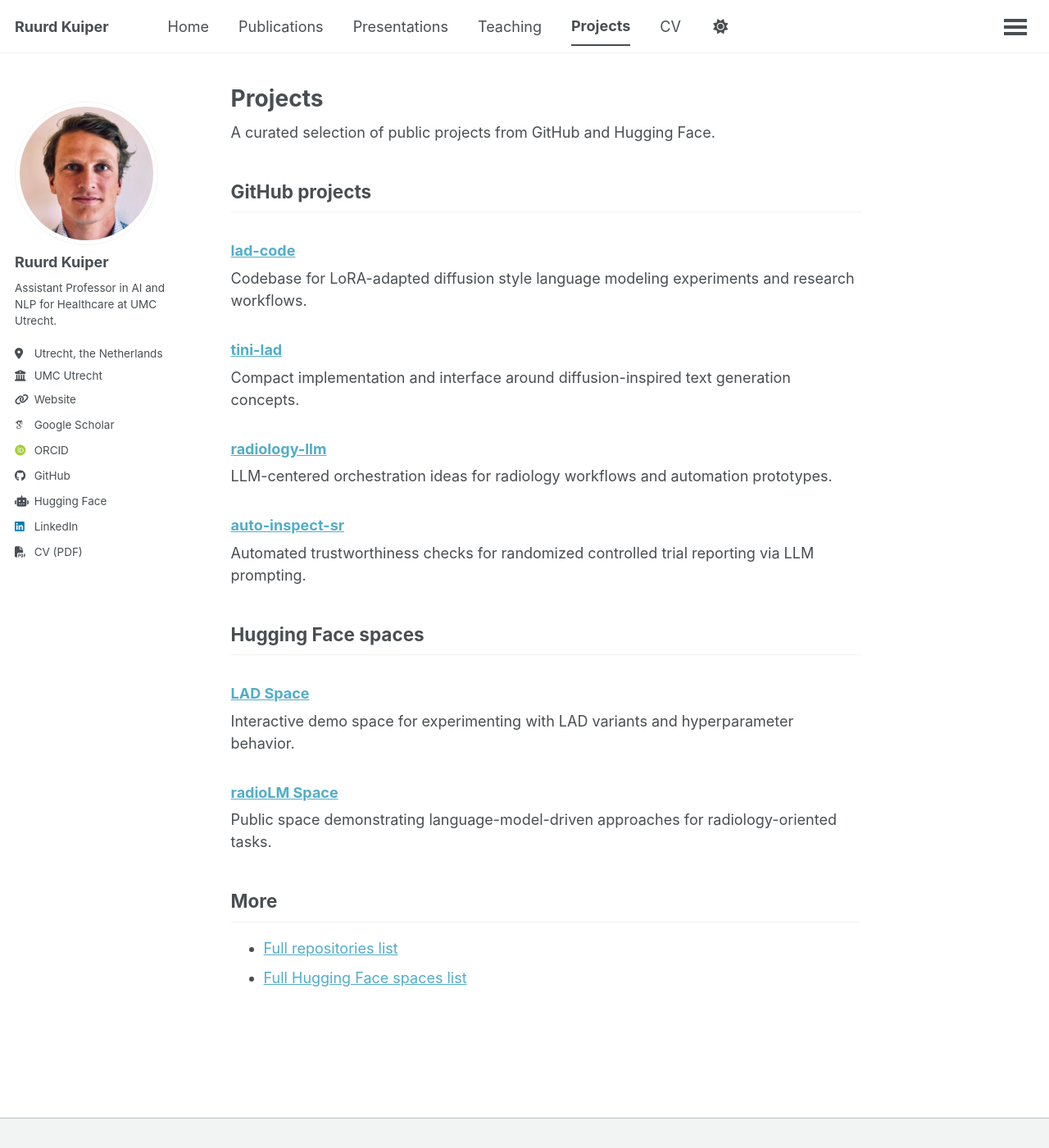
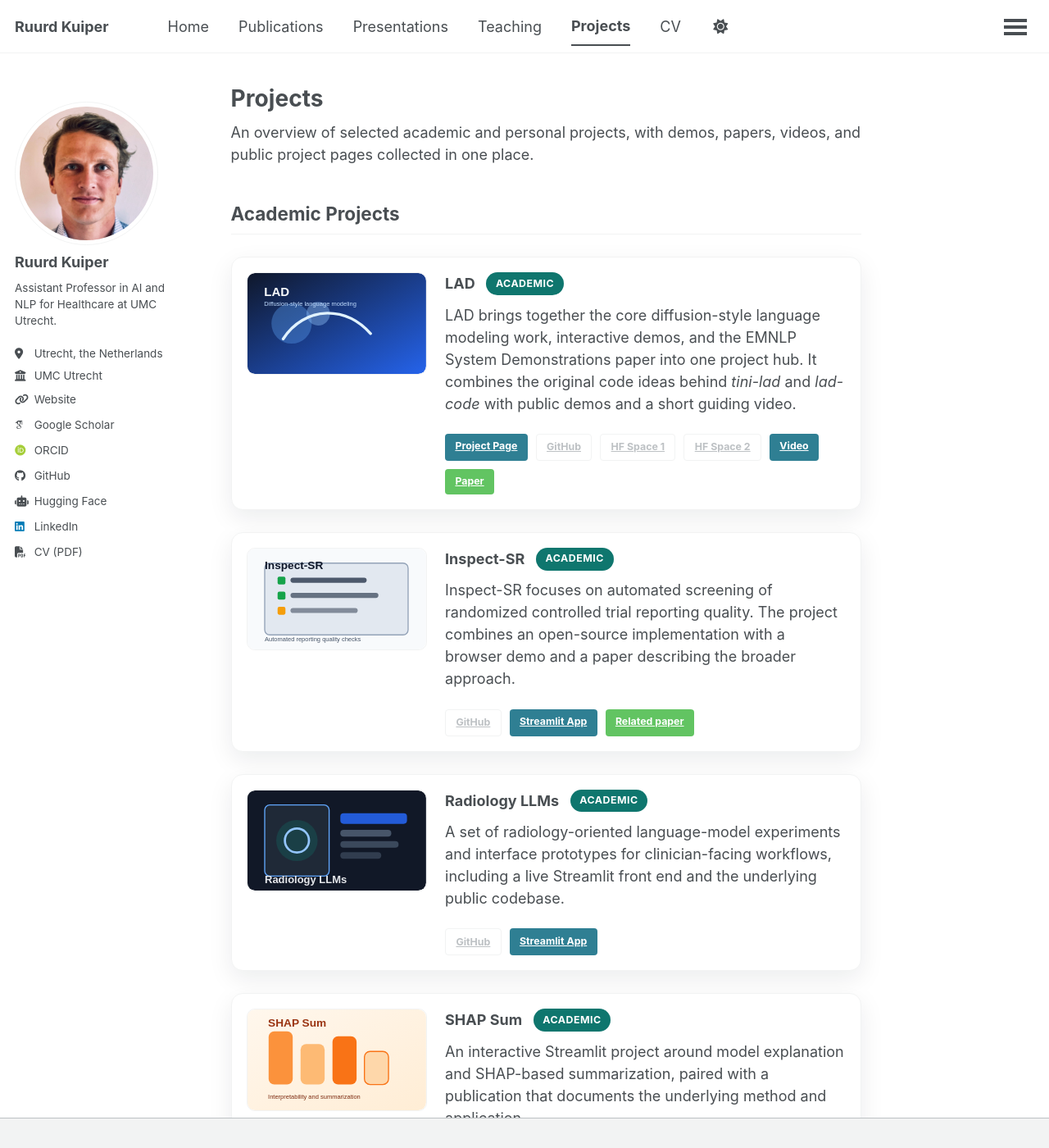
Before and after one commit to RuurdKuiper/homepage, a Jekyll site: the page built from _pages/projects.md, in a window 1280 px wide and 1400 px high. Shown: the whole window at 82% size. Built offline with Jekyll 4.4.1, drawn with Linux system fonts in a browser that asks for light colours; some web fonts are replaced; a script that is not in the unit is left out; some of the changed text lies outside the part shown.

Commit message:
Enhance projects page with detailed project cards and new SVG illustrations

```diff
--- a/_pages/projects.md
+++ b/_pages/projects.md
@@ -6,29 +6,136 @@ redirect_from:
   - /portfolio/
 ---
 
-A curated selection of public projects from GitHub and Hugging Face.
+An overview of selected academic and personal projects, with demos, papers, videos, and public project pages collected in one place.
 
-## GitHub projects
+## Academic Projects
 
-### [lad-code](https://github.com/RuurdKuiper/lad-code)
-Codebase for LoRA-adapted diffusion style language modeling experiments and research workflows.
+<div class="project-list">
+  <article class="project-card">
+    <div class="project-media">
+      <img src="/images/projects/lad.svg" alt="Illustration for the LAD project">
+    </div>
+    <div class="project-body">
+      <div class="project-header">
+        <h3>LAD</h3>
+        <span class="project-label">Academic</span>
+      </div>
+      <p class="project-summary">LAD brings together the core diffusion-style language modeling work, interactive demos, and the EMNLP System Demonstrations paper into one project hub. It combines the original code ideas behind <em>tini-lad</em> and <em>lad-code</em> with public demos and a short guiding video.</p>
+      <div class="project-links">
+        <a class="btn btn--small" href="https://ruurdkuiper.github.io/tini-lad/">Project Page</a>
+        <a class="btn btn--small btn--inverse" href="https://github.com/RuurdKuiper/tini-lad">GitHub</a>
+        <a class="btn btn--small btn--inverse" href="https://huggingface.co/spaces/Ruurd/tini-lad">HF Space 1</a>
+        <a class="btn btn--small btn--inverse" href="https://huggingface.co/spaces/Ruurd/lad">HF Space 2</a>
+        <a class="btn btn--small btn--info" href="https://www.youtube.com/watch?v=qy8saQXV_LM">Video</a>
+        <a class="btn btn--small btn--success" href="https://aclanthology.org/2025.emnlp-demos.8.pdf">Paper</a>
+      </div>
+    </div>
+  </article>
 
-### [tini-lad](https://github.com/RuurdKuiper/tini-lad)
-Compact implementation and interface around diffusion-inspired text generation concepts.
+  <article class="project-card">
+    <div class="project-media">
+      <img src="/images/projects/inspect-sr.svg" alt="Illustration for the Inspect-SR project">
+    </div>
+    <div class="project-body">
+      <div class="project-header">
+        <h3>Inspect-SR</h3>
+        <span class="project-label">Academic</span>
+      </div>
+      <p class="project-summary">Inspect-SR focuses on automated screening of randomized controlled trial reporting quality. The project combines an open-source implementation with a browser demo and a paper describing the broader approach.</p>
+      <div class="project-links">
+        <a class="btn btn--small btn--inverse" href="https://github.com/RuurdKuiper/auto-inspect-sr">GitHub</a>
+        <a class="btn btn--small" href="https://auto-inspect-sr.streamlit.app/">Streamlit App</a>
+        <a class="btn btn--small btn--success" href="https://pmc.ncbi.nlm.nih.gov/articles/PMC12424918/">Related paper</a>
+      </div>
+    </div>
+  </article>
 
-### [radiology-llm](https://github.com/RuurdKuiper/radiology-llm)
-LLM-centered orchestration ideas for radiology workflows and automation prototypes.
+  <article class="project-card">
+    <div class="project-media">
+      <img src="/images/projects/radiology-llms.svg" alt="Illustration for the Radiology LLMs project">
+    </div>
+    <div class="project-body">
+      <div class="project-header">
+        <h3>Radiology LLMs</h3>
+        <span class="project-label">Academic</span>
+      </div>
+      <p class="project-summary">A set of radiology-oriented language-model experiments and interface prototypes for clinician-facing workflows, including a live Streamlit front end and the underlying public codebase.</p>
+      <div class="project-links">
+        <a class="btn btn--small btn--inverse" href="https://github.com/RuurdKuiper/radiology-llm">GitHub</a>
+        <a class="btn btn--small" href="https://radiology-llm.streamlit.app/">Streamlit App</a>
+      </div>
+    </div>
+  </article>
 
-### [auto-inspect-sr](https://github.com/RuurdKuiper/auto-inspect-sr)
-Automated trustworthiness checks for randomized controlled trial reporting via LLM prompting.
+  <article class="project-card">
+    <div class="project-media">
+      <img src="/images/projects/shap-sum.svg" alt="Illustration for the SHAP Sum project">
+    </div>
+    <div class="project-body">
+      <div class="project-header">
+        <h3>SHAP Sum</h3>
+        <span class="project-label">Academic</span>
+      </div>
+      <p class="project-summary">An interactive Streamlit project around model explanation and SHAP-based summarization, paired with a publication that documents the underlying method and application.</p>
+      <div class="project-links">
+        <a class="btn btn--small" href="https://shap-sum.streamlit.app/">Streamlit App</a>
+        <a class="btn btn--small btn--success" href="https://link.springer.com/content/pdf/10.1186/s41512-026-00227-w.pdf">Paper</a>
+      </div>
+    </div>
+  </article>
+</div>
 
-## Hugging Face spaces
+## Personal Projects
 
-### [LAD Space](https://huggingface.co/spaces/Ruurd/lad)
-Interactive demo space for experimenting with LAD variants and hyperparameter behavior.
+<div class="project-list">
+  <article class="project-card">
+    <div class="project-media">
+      <img src="/images/projects/tinitopo.svg" alt="Illustration for the TiniTopo project">
+    </div>
+    <div class="project-body">
+      <div class="project-header">
+        <h3>TiniTopo</h3>
+        <span class="project-label project-label--personal">Personal</span>
+      </div>
+      <p class="project-summary">TiniTopo is a high-resolution terrain viewer that blends national topography datasets with AI-enhanced worldwide elevation coverage into a unified global map. It supports detailed terrain exploration, OpenStreetMap building overlays, and affordable STL exports for 3D printing.</p>
+      <div class="project-links">
+        <a class="btn btn--small" href="https://tinitopo.com/">Project Website</a>
+      </div>
+    </div>
+  </article>
 
-### [radioLM Space](https://huggingface.co/spaces/Ruurd/radiolm)
-Public space demonstrating language-model-driven approaches for radiology-oriented tasks.
+  <article class="project-card">
+    <div class="project-media">
+      <img src="/images/projects/rise-or-ruin.svg" alt="Illustration for the Rise or Ruin project">
+    </div>
+    <div class="project-body">
+      <div class="project-header">
+        <h3>Rise or Ruin</h3>
+        <span class="project-label project-label--personal">Personal</span>
+      </div>
+      <p class="project-summary">A turn-based strategy board game for 2 to 6 players, playable directly in the browser. It combines empire building, resource management, AI opponents, and multiple play modes across browser and desktop environments.</p>
+      <div class="project-links">
+        <a class="btn btn--small" href="https://ruurdkuiper.github.io/Rise-or-Ruin/">Play Online</a>
+      </div>
+    </div>
+  </article>
+
+  <article class="project-card">
+    <div class="project-media">
+      <img src="/images/projects/homie.svg" alt="Illustration for the Homie project">
+    </div>
+    <div class="project-body">
+      <div class="project-header">
+        <h3>Homie</h3>
+        <span class="project-label project-label--personal">Personal</span>
+      </div>
+      <p class="project-summary">Homie is an always-on Raspberry Pi voice assistant for home use. It listens for a wake word, records commands, transcribes speech, generates responses with local or cloud models, and speaks the answer back through connected audio devices.</p>
+      <div class="project-links">
+        <a class="btn btn--small btn--inverse" href="https://github.com/RuurdKuiper/homie">GitHub</a>
+      </div>
+    </div>
+  </article>
+</div>
 
 ## More
 
--- /dev/null
+++ b/_sass/layout/_projects.scss
@@ -0,0 +1,84 @@
+/* ==========================================================================
+   PROJECTS
+   ========================================================================== */
+
+.project-list {
+  display: grid;
+  gap: 1.5rem;
+  margin: 1.5rem 0 2.5rem;
+}
+
+.project-card {
+  display: grid;
+  gap: 1.25rem;
+  padding: 1rem;
+  border: 1px solid var(--global-border-color);
+  border-radius: 14px;
+  background: var(--global-bg-color);
+  box-shadow: 0 10px 30px rgba(15, 23, 42, 0.08);
+
+  @include breakpoint($medium) {
+    grid-template-columns: 220px 1fr;
+    align-items: start;
+  }
+}
+
+.project-media {
+  align-self: stretch;
+
+  img {
+    display: block;
+    width: 100%;
+    height: auto;
+    border-radius: 10px;
+    border: 1px solid var(--global-border-color);
+    object-fit: cover;
+  }
+}
+
+.project-body {
+  min-width: 0;
+}
+
+.project-header {
+  display: flex;
+  flex-wrap: wrap;
+  align-items: center;
+  gap: 0.75rem;
+  margin-bottom: 0.6rem;
+
+  h3 {
+    margin: 0;
+  }
+}
+
+.project-label {
+  display: inline-flex;
+  align-items: center;
+  padding: 0.25rem 0.65rem;
+  border-radius: 999px;
+  font-size: $type-size-7;
+  font-weight: bold;
+  letter-spacing: 0.04em;
+  text-transform: uppercase;
+  color: #fff;
+  background: #0f766e;
+}
+
+.project-label--personal {
+  background: #7c3aed;
+}
+
+.project-summary {
+  margin: 0 0 0.9rem;
+}
+
+.project-links {
+  display: flex;
+  flex-wrap: wrap;
+  gap: 0.55rem;
+
+  .btn {
+    margin-bottom: 0;
+  }
+}
--- a/assets/css/main.scss
+++ b/assets/css/main.scss
@@ -35,6 +35,7 @@
     "layout/page",
     "layout/archive",
     "layout/sidebar",
+    "layout/projects",
     "layout/json_cv",
 
     "lib/font-awesome/fontawesome",
```
Also changed, not shown: images/projects/homie.svg (added), images/projects/inspect-sr.svg (added), images/projects/lad.svg (added), images/projects/radiology-llms.svg (added), images/projects/rise-or-ruin.svg (added), images/projects/shap-sum.svg (added), images/projects/tinitopo.svg (added).
